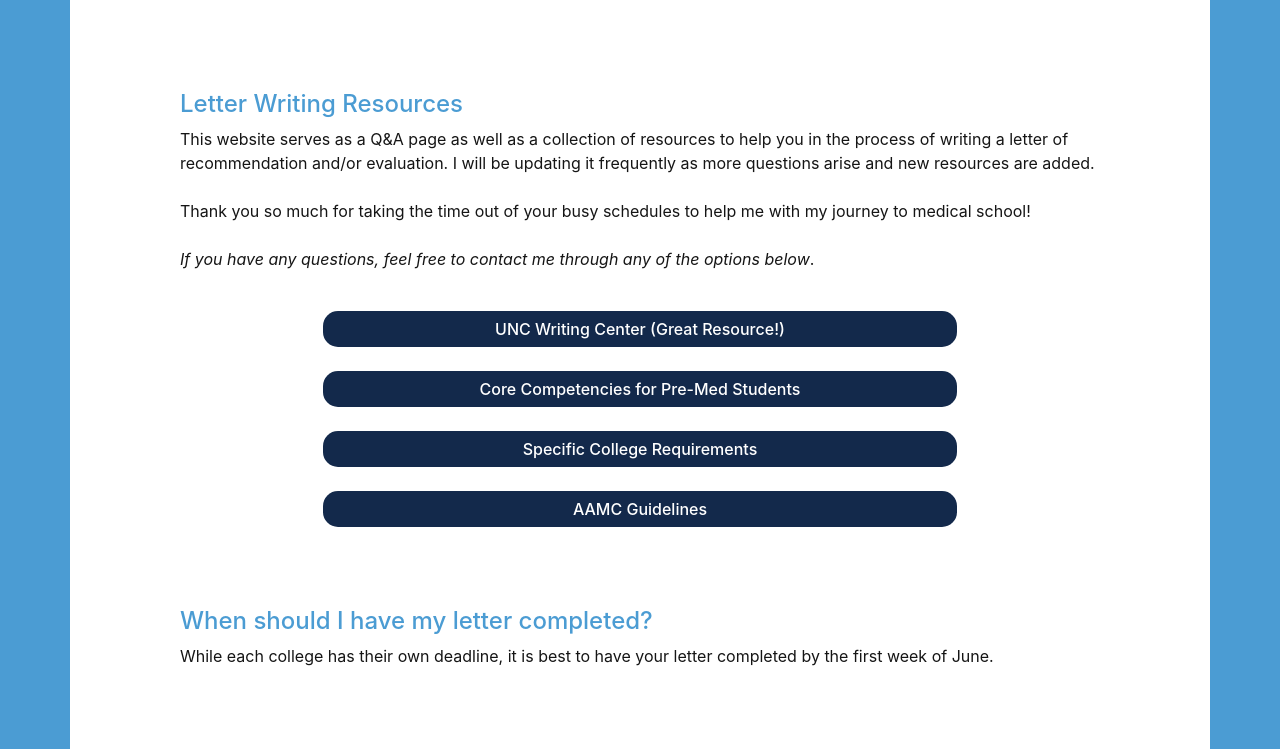
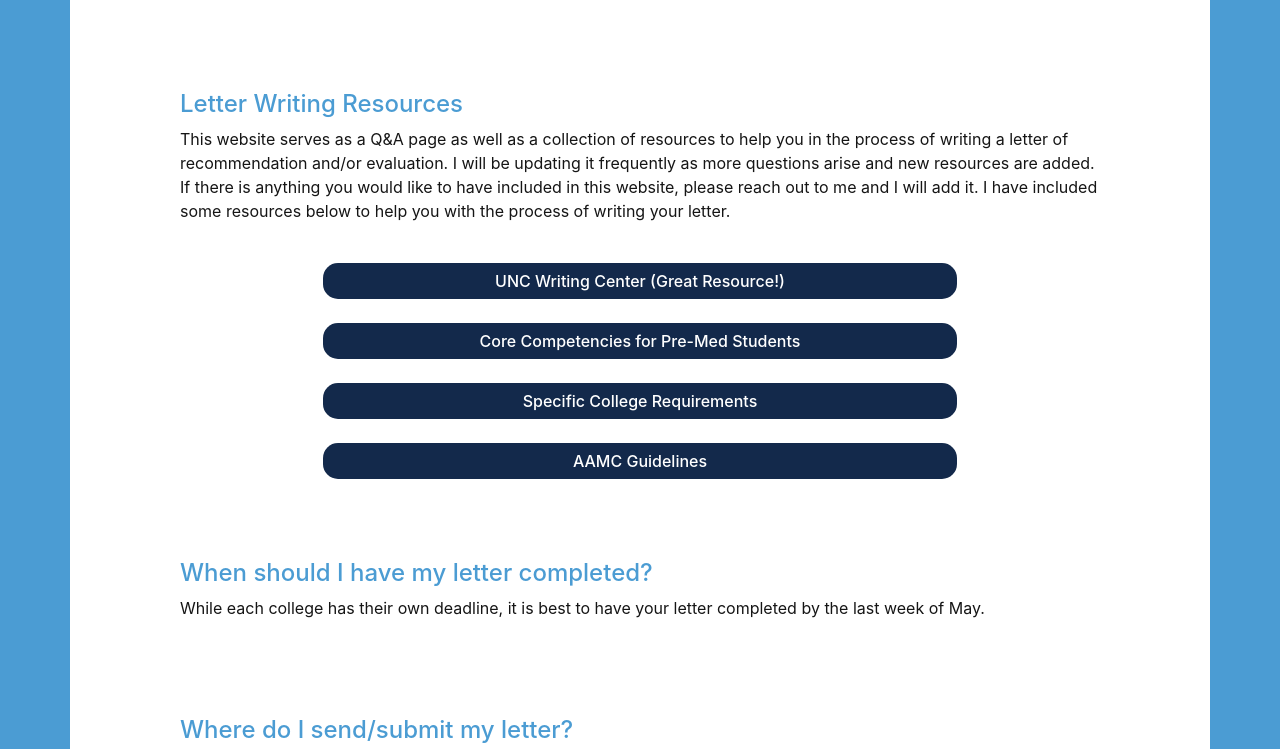
Before and after one commit to stephenawenzel/letters_of_recommendation, a plain HTML site: page index.html in a window 1280 px wide. Shown: the part 1520-2269 px from the top of the page. Drawn offline with nearby package versions, Linux system fonts and the light colour scheme.

Commit message:
Update index.html

```diff
--- a/index.html
+++ b/index.html
@@ -74,9 +74,8 @@
             <article class="col-12 col-sm-12 col-lg-10 resources">
                 <h2 class="col-12 col-sm-12 section_title">Letter Writing Resources</h2>
                 <p class="col-12 col-sm-12 resource_addition">This website serves as a Q&A page as well as a collection of resources to help you in the process of writing
-                    a letter of recommendation and/or evaluation. I will be updating it frequently as more questions arise and new resources are added.
-                    <br><br>Thank you so much for taking the time out of your busy schedules to help me with my journey to medical school!
-                    <br><br><i>If you have any questions, feel free to contact me through any of the options below</i>.
+                    a letter of recommendation and/or evaluation. I will be updating it frequently as more questions arise and new resources are added. If there is anything you would like to have included in this website, please reach out to me and I will add it.
+                    I have included some resources below to help you with the process of writing your letter.
                 </p>
                 <a href="https://writingcenter.unc.edu/tips-and-tools/letters-of-recommendation/" role="button" class="btn btn-info col-11 col-sm-8" target="blank">UNC Writing Center (Great Resource!)</a>
                 <a href="https://www.aamc.org/services/admissions-lifecycle/competencies-entering-medical-students" role="button" class="btn btn-info col-11 col-sm-8" target="blank">Core Competencies for Pre-Med Students</a>
@@ -86,7 +85,7 @@
 
             <article class="col-12 col-sm-12 col-lg-10 resources">
                 <h2 class="col-12 col-sm-12 section_title">When should I have my letter completed?</h2>
-                <p class="col-12 col-sm-12 resource_addition">While each college has their own deadline, it is best to have your letter completed by the first week of June.</p>
+                <p class="col-12 col-sm-12 resource_addition">While each college has their own deadline, it is best to have your letter completed by the last week of May.</p>
             </article>
 
             <article class="col-12 col-sm-12 col-lg-10 resources">
@@ -100,7 +99,7 @@
 
             <article class="col-12 col-sm-12 col-lg-10 resources">
                 <h2 class="col-12 col-sm-12 section_title">What medical colleges are you applying to?</h2>
-                <p class="col-12 col-sm-12 resource_addition">The links below go to each college's homepage!</p>
+                <p class="col-12 col-sm-12 resource_addition">This is quite a few medical schools, so I will be narrowing them down as I tour them and investigate them more. My top 3 are the UNC School of Medicine, the ECU Brody School of Medicine, and Liberty University College of Osteopathic Medicine. Each link will take you to their homepage.</p>
                 <a id="unc" href="https://www.med.unc.edu/" role="button" class="btn btn-info col-11 col-sm-9" target="blank">UNC School of Medicine</a>
                 <a id="duke" href="https://medschool.duke.edu/" role="button" class="btn btn-info col-11 col-sm-9" target="blank">Duke University School of Medicine</a>
                 <a id="wake" href="https://school.wakehealth.edu/" role="button" class="btn btn-info col-11 col-sm-9" target="blank">Wake Forest School of Medicine</a>
```
